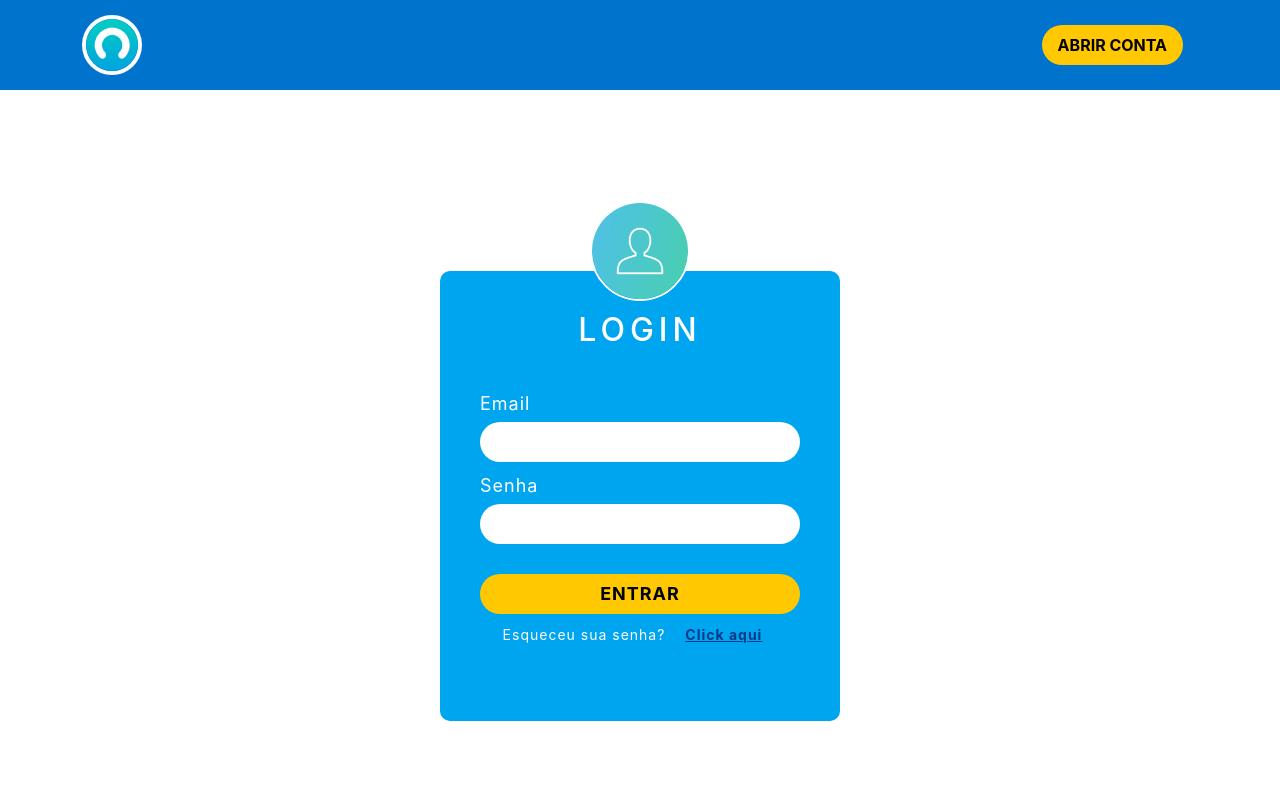
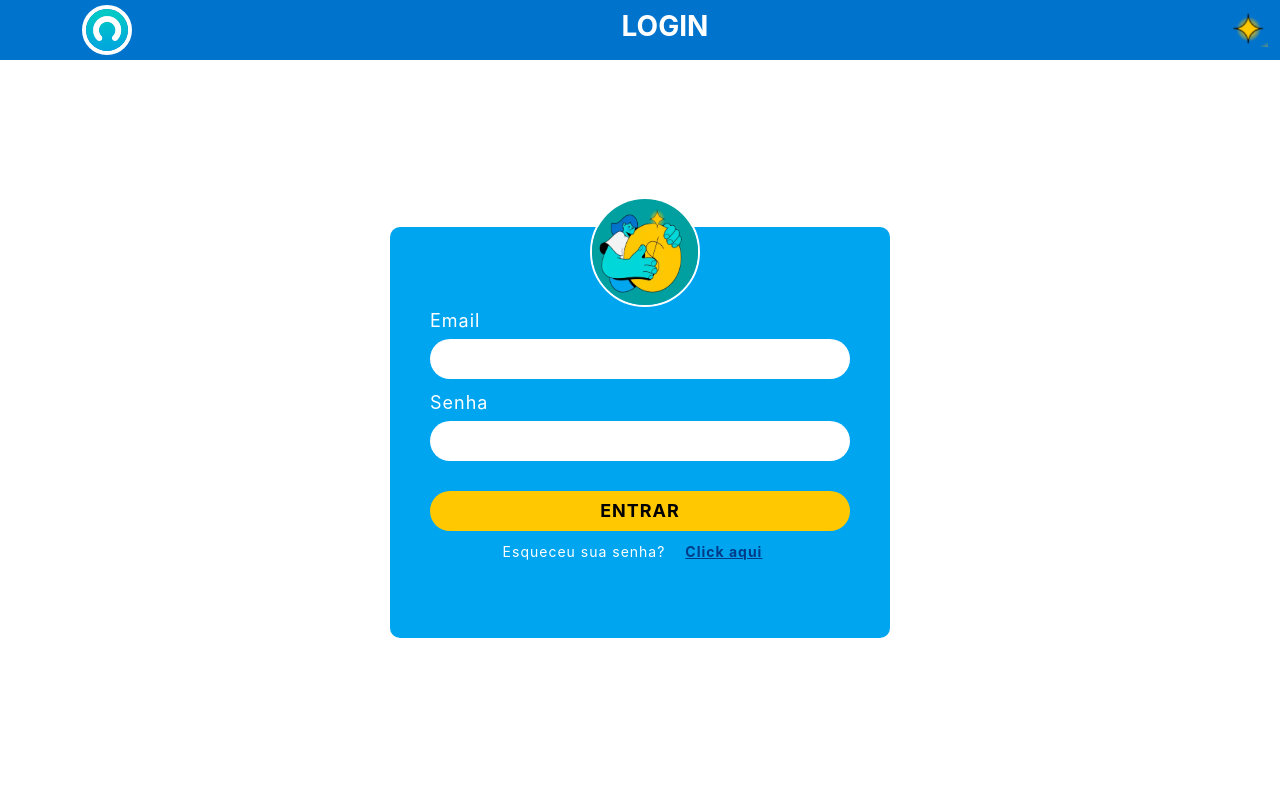
Before and after one commit to Ofelia-1985/Projeto_Neon, a plain HTML site: page login.html in a window 1280 px wide. Shown: the top 797 px of the page. Drawn offline with nearby package versions, Linux system fonts and the light colour scheme.

Commit message:
login add img. css

```diff
--- a/assets/css/style.css
+++ b/assets/css/style.css
@@ -38,7 +38,7 @@ body
   .header{
     background: #0073CD;
     color: white;
-    padding: 10px 0;
+    padding: 5px 0;
     justify-content:center;
 
     position:absolute;
@@ -61,8 +61,8 @@ body
   }
 
   .logo{
-    height: 60px;
-    width: 60px;
+    height: 50px;
+    width: 50px;
     text-align: center;
     letter-spacing: 15px;
     font-size: 50px;
@@ -96,15 +96,32 @@ body
   .naveg ul li a:hover {
     background: #e6b400;
   }
+  .titulo{
+    position: relative;
+    line-height: 0px;
+    font-weight:bold;
+    font-size: 28px;
+    text-align: center;
+    align-content: center;
+    text-transform: uppercase;
 
-      /* container */
+  }
+
+  .far {
+    position: absolute;
+    color: #fff;
+    top: 8px;
+    right: 12px;
+  }
+
+      /* CONTAINER */
 
   .avatar {
-    width: 100px;
-    height: 100px;
+    width: 110px;
+    height: 110px;
     border-radius: 50%;
     position: absolute;
-    top: -70px;
+    top: -30px;
     left: calc(50% - 50px);
     border:solid 2px #fff;
   }
@@ -113,11 +130,11 @@ body
 {
     position: relative;
     background: #00A5F0;
-    width: 400px;
+    width: 500px;
     padding: 40px 40px 60px;
     border-radius: 10px;
     text-align: center;
-    margin-top: 15%;
+    margin-top: 5%;
 }
 
 
--- a/login.html
+++ b/login.html
@@ -13,22 +13,19 @@
         <header class="header">
             <div class="container logo-nav">
                 <img class= logo src="assets/img/neonLogo.png" alt="" width="40">
-                 <nav class="naveg">
-                    <ul>
-                     <li><a href="cadastro.html">abrir conta</a></li>
-
-                    </ul>
-                </nav>
+                <h1 class="titulo">LOGIN</h1>
+                <nav>
+                    <img class= far src="assets/img/estrela.png" alt="" width="40">
+                    <!-- <a href="#"><i class="far fa-arrow-alt-circle-left"></i></a> -->
+                   </nav>
             </div>
         </header>
 
-            <div class="form">
-            <img src="assets/img/user1.png" class="avatar" alt="Avatar Image">
-             <h2>Login</h2>
-            <div class="input">
+         <div class="form">
+            <img src="assets/img/moeda.png" class="avatar" alt="Avatar Image">
+             <div class="input">
                 <form name="formulario"  method="post">
                 <div class="inputBox">
-
                     <label for="">Email</label>
                     <input name="email" id="email" type="text">
                 </div>
```
Also changed, not shown: assets/img/estrela.png (added), assets/img/pngwing.com.png (added), pngwing.com.png (added).
